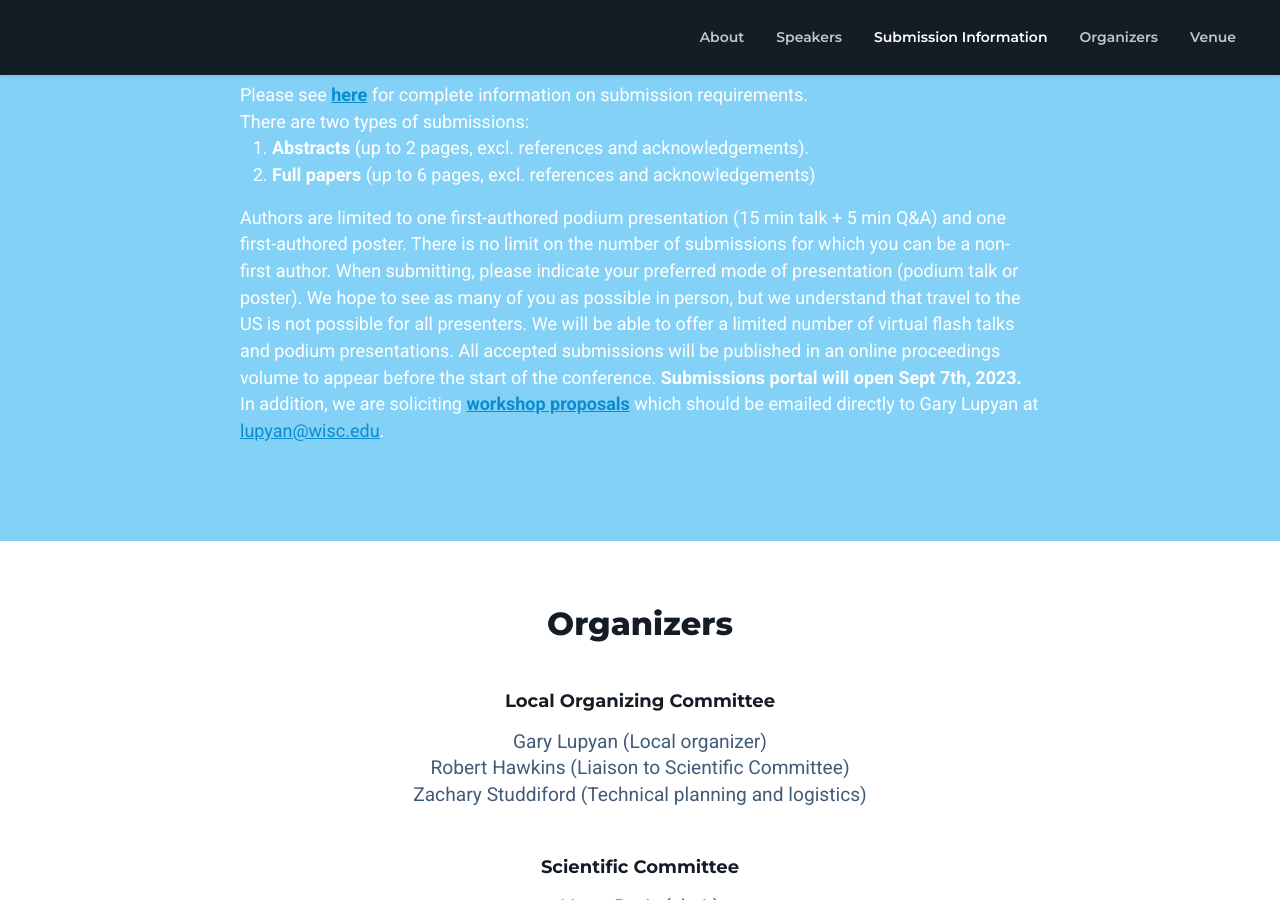
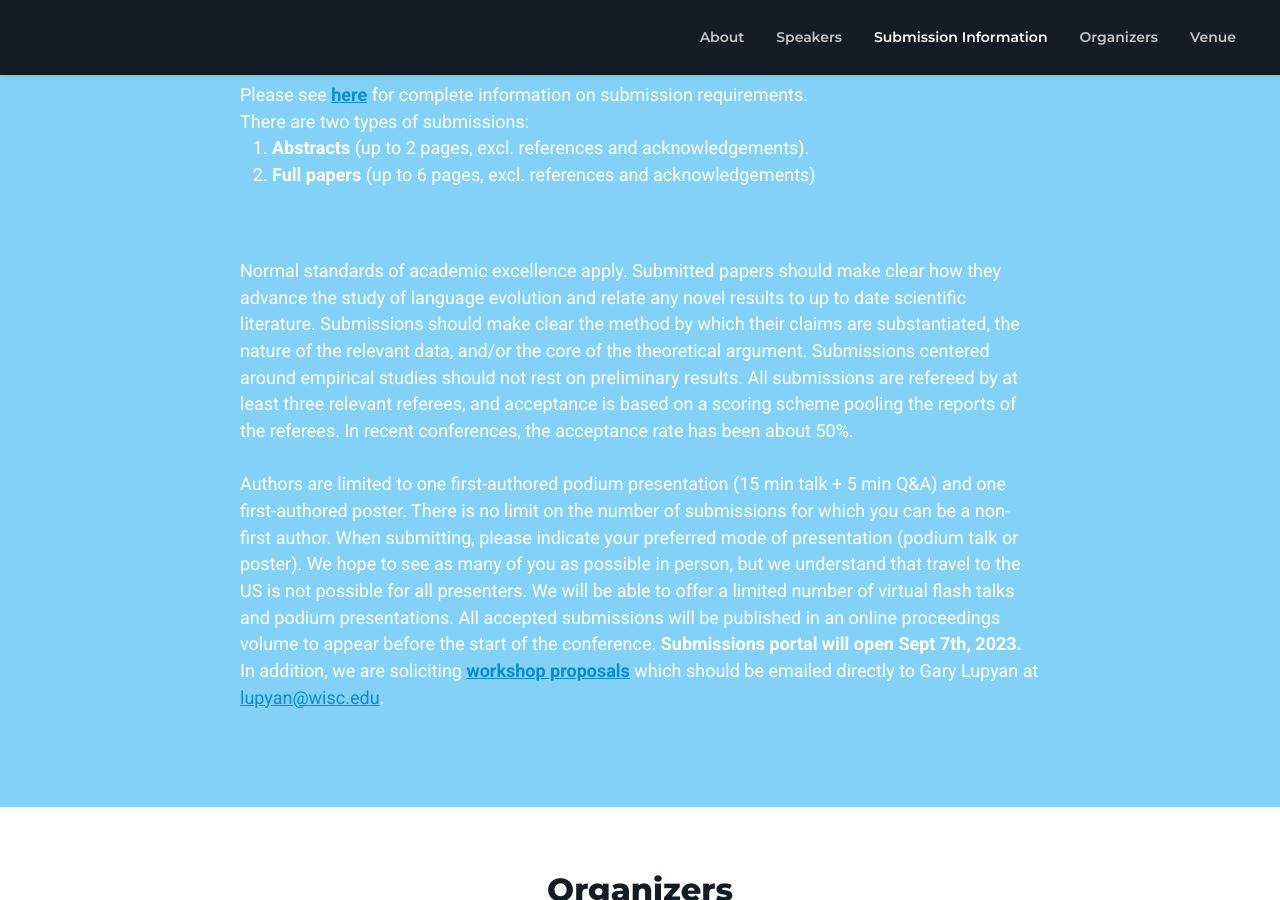
Before and after one commit to evolang2024/evolang2024.github.io, a Jekyll site: the page built from _pages/index.md, in a window 1280 px wide and 900 px high, scrolled down 2029 px. Built offline with Jekyll 4.4.1, drawn with Linux system fonts in a browser that asks for light colours; nearby versions of some CDN libraries; library files that are not in the unit come from our copies.

Commit message:
added more submission details

```diff
--- a/_pages/index.md
+++ b/_pages/index.md
@@ -70,6 +70,9 @@ submit:
                   <li><b>Abstracts</b> (up to 2 pages, excl. references and acknowledgements). </li>
                   <li><b>Full papers</b> (up to 6 pages, excl. references and acknowledgements)</li>
               </ol>
+              <br><br>
+              Normal standards of academic excellence apply. Submitted papers should make clear how they advance the study of language evolution and relate any novel results to up to date scientific literature. Submissions should make clear the method by which their claims are substantiated, the nature of the relevant data, and&#47;or the core of the theoretical argument. Submissions centered around empirical studies should not rest on preliminary results. All submissions are refereed by at least three relevant referees, and acceptance is based on a scoring scheme pooling the reports of the referees. In recent conferences, the acceptance rate has been about 50&#37;.
+              <br><br>
               Authors are limited to one first-authored podium presentation (15 min talk + 5 min Q&A) and one first-authored poster. There is no limit on the number of submissions for which you can be a non-first author. When submitting, please indicate your preferred mode of presentation (podium talk or poster). We hope to see as many of you as possible in person, but we understand that travel to the US is not possible for all presenters. We will be able to offer a limited number of virtual flash talks and podium presentations.  All accepted submissions will be published in an online proceedings volume to appear before the start of the conference. <b>Submissions portal will open Sept 7th, 2023.</b> In addition, we are soliciting <A HREF="#" onclick='window.open(`submission_details/#info-1`, `_self`);'><b>workshop proposals</b></A> which should be emailed directly to Gary Lupyan at <a href='mailto:lupyan@wisc.edu'>lupyan@wisc.edu</a>.
               </div>
 organizers:
```
